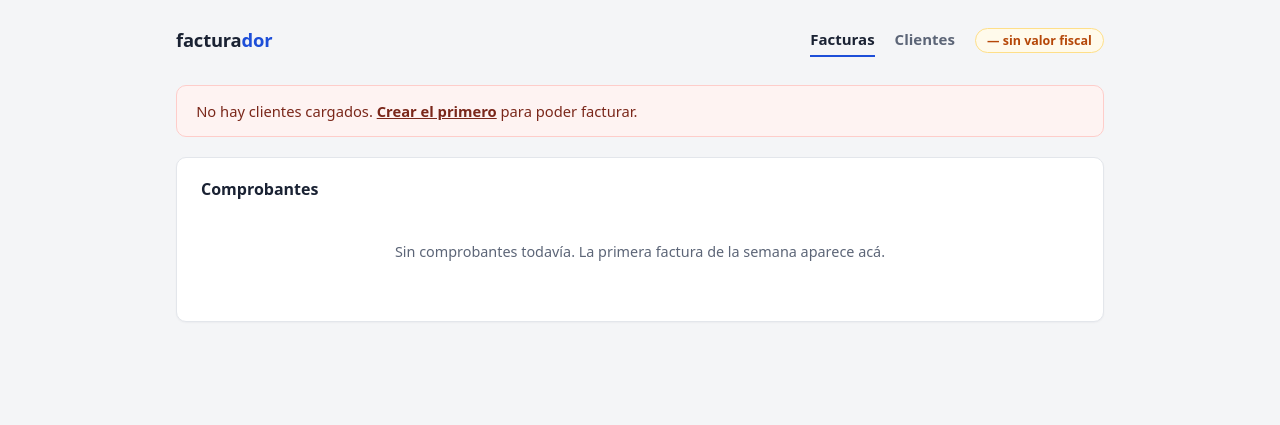
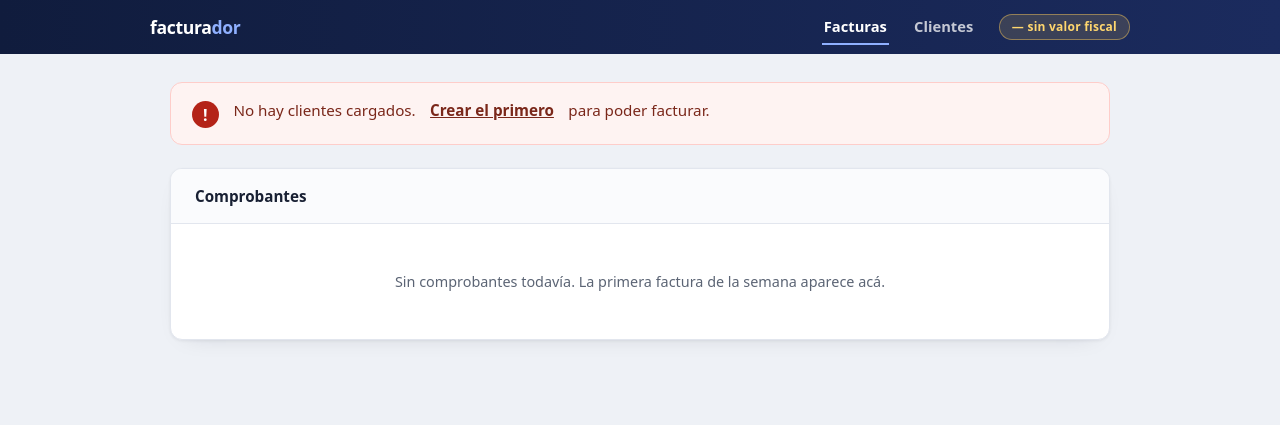
Before and after one commit to FacundoTripelhorn/facturadorE, a FastAPI app: page / in a window 1280 px wide. Shown: the top 425 px of the page. Run offline with FastAPI, Linux system fonts and the light colour scheme; parts of the project's set-up code (start-up, migrations or seed data) failed here and were passed over.

Commit message:
UI: identidad visual más marcada
Barra superior marino con marca y navegación activa, monto como campo
hero, headers de card con fondo propio, panel de resultado con ícono,
micro-labels en mayúsculas y tabla con scroll horizontal propio para
que la última columna nunca se recorte. 87 tests verdes.

Co-Authored-By: Claude Fable 5 <noreply@anthropic.com>
Claude-Session: https://claude.ai/code/session_017unGgFM4DvfGWFy7kfrmF8

```diff
--- a/facturador/web/templates/_resultado.html
+++ b/facturador/web/templates/_resultado.html
@@ -1,5 +1,6 @@
 {% if error %}
 <div class="panel error">
+  <div>
     <strong>No se pudo autorizar.</strong> {{ error }}
     {% if force_invoice_id %}
     <p>
@@ -10,15 +11,19 @@
     </p>
     {% endif %}
   </div>
+</div>
 {% elif factura and factura["status"] == AUTHORIZED %}
 <div class="panel ok">
+  <div>
     <span class="cae-grande num">Factura E {{ "%05d"|format(factura["punto_venta"]) }}-{{ "%08d"|format(factura["cbte_nro"]) }} autorizada</span><br>
     CAE <span class="num">{{ factura["cae"] }}</span>
     (vence {{ factura["cae_fch_vto"][6:] }}/{{ factura["cae_fch_vto"][4:6] }}/{{ factura["cae_fch_vto"][:4] }})
     — <a href="/invoices/{{ factura['id'] }}/pdf" target="_blank">Descargar PDF</a>
   </div>
+</div>
 {% elif factura %}
 <div class="panel error">
+  <div>
     <strong>{{ STATUS_LABELS[factura["status"]] }}.</strong>
     {{ factura["last_error"] or "" }}
     {% if factura["status"] in RETRYABLE %}
@@ -26,4 +31,5 @@
     mismo Id idempotente, sin riesgo de doble emisión.</p>
     {% endif %}
   </div>
+</div>
 {% endif %}
--- a/facturador/web/templates/base.html
+++ b/facturador/web/templates/base.html
@@ -7,93 +7,111 @@
 <script src="/static/htmx.min.js"></script>
 <style>
   :root {
-    --fondo: #f4f5f7;
+    --marino: #101c3d;
+    --marino-2: #1b2b5e;
+    --fondo: #eef1f6;
     --superficie: #ffffff;
-    --tinta: #1a2233;
-    --tinta-suave: #5c6577;
-    --borde: #e3e6eb;
-    --acento: #1d4ed8;
-    --acento-hover: #1e40af;
-    --ok: #15803d;
-    --ok-fondo: #ecfdf3;
+    --tinta: #182033;
+    --tinta-suave: #5b6474;
+    --borde: #e2e6ee;
+    --acento: #2452e0;
+    --acento-hover: #1c42b8;
+    --ok: #117a3d;
+    --ok-fondo: #e9f9f0;
     --error: #b42318;
     --error-fondo: #fef3f2;
     --aviso: #b54708;
-    --aviso-fondo: #fffaeb;
-    --radio: 10px;
-    --num: "ss01";
+    --aviso-fondo: #fff7e6;
+    --radio: 12px;
   }
   * { box-sizing: border-box; }
+  html, body { margin: 0; padding: 0; }
   body {
     font-family: system-ui, -apple-system, "Segoe UI", Roboto, sans-serif;
     background: var(--fondo); color: var(--tinta);
-    max-width: 960px; margin: 0 auto; padding: 1.5rem 1rem 4rem;
-    line-height: 1.45; font-size: 15px;
+    line-height: 1.5; font-size: 15px;
   }
-  .num { font-variant-numeric: tabular-nums; letter-spacing: .01em; }
+  .num { font-variant-numeric: tabular-nums; }
 
-  nav {
-    display: flex; gap: 1.25rem; align-items: center;
-    margin-bottom: 1.75rem;
+  /* ---- barra superior ---- */
+  header {
+    background: linear-gradient(90deg, var(--marino), var(--marino-2));
+    color: #fff; padding: 0 1.25rem;
   }
-  nav .titulo {
-    font-weight: 750; font-size: 1.15rem; margin-right: auto;
-    letter-spacing: -.01em;
+  header .adentro {
+    max-width: 980px; margin: 0 auto; display: flex; align-items: center;
+    gap: 1.5rem; height: 3.4rem;
   }
-  nav .titulo span { color: var(--acento); }
-  nav a { color: var(--tinta-suave); text-decoration: none; font-weight: 550;
-          padding: .3rem 0; border-bottom: 2px solid transparent; }
-  nav a:hover { color: var(--tinta); }
-  nav a[aria-current="page"] { color: var(--tinta); border-bottom-color: var(--acento); }
+  header .titulo {
+    font-weight: 800; font-size: 1.1rem; letter-spacing: -.02em;
+    margin-right: auto;
+  }
+  header .titulo span { color: #8fb0ff; }
+  header a {
+    color: rgba(255,255,255,.75); text-decoration: none; font-weight: 600;
+    font-size: .92rem; padding: .35rem .1rem; border-bottom: 2px solid transparent;
+  }
+  header a:hover { color: #fff; }
+  header a[aria-current="page"] { color: #fff; border-bottom-color: #8fb0ff; }
   .badge-env {
-    background: var(--aviso-fondo); color: var(--aviso);
-    border: 1px solid #fedf89; border-radius: 999px;
-    padding: .15rem .7rem; font-size: .78rem; font-weight: 600;
+    background: rgba(255, 205, 90, .15); color: #ffd76e;
+    border: 1px solid rgba(255, 205, 90, .45); border-radius: 999px;
+    padding: .18rem .75rem; font-size: .75rem; font-weight: 650;
+    letter-spacing: .02em;
   }
 
+  main { max-width: 980px; margin: 0 auto; padding: 1.75rem 1.25rem 4rem; }
+
+  /* ---- cards ---- */
   .card {
     background: var(--superficie); border: 1px solid var(--borde);
-    border-radius: var(--radio); padding: 1.25rem 1.5rem; margin-bottom: 1.25rem;
-    box-shadow: 0 1px 2px rgba(16, 24, 40, .04);
+    border-radius: var(--radio); margin-bottom: 1.4rem;
+    box-shadow: 0 1px 3px rgba(16, 24, 40, .06), 0 8px 24px -18px rgba(16, 24, 40, .25);
+    overflow: hidden;
   }
-  .card h2 {
-    margin: 0 0 1rem; font-size: 1rem; font-weight: 650;
-    display: flex; align-items: baseline; gap: .5rem;
+  .card > h2 {
+    margin: 0; padding: 1rem 1.5rem; font-size: .95rem; font-weight: 700;
+    border-bottom: 1px solid var(--borde); background: #fafbfd;
+    display: flex; align-items: baseline; gap: .6rem;
   }
-  .card h2 .sub { color: var(--tinta-suave); font-weight: 450; font-size: .9rem; }
+  .card > h2 .sub { color: var(--tinta-suave); font-weight: 450; font-size: .85rem; }
+  .card .cuerpo { padding: 1.25rem 1.5rem 1.5rem; }
 
-  label { display: block; margin: .8rem 0 .3rem; font-size: .82rem;
-          font-weight: 600; color: var(--tinta-suave); }
+  /* ---- formularios ---- */
+  label { display: block; margin: .9rem 0 .3rem; font-size: .78rem;
+          font-weight: 650; color: var(--tinta-suave); text-transform: uppercase;
+          letter-spacing: .04em; }
   input, select, textarea {
-    width: 100%; padding: .55rem .7rem; font: inherit; color: inherit;
-    border: 1px solid var(--borde); border-radius: 7px; background: #fff;
+    width: 100%; padding: .6rem .75rem; font: inherit; color: inherit;
+    border: 1px solid var(--borde); border-radius: 8px; background: #fff;
     transition: border-color .1s, box-shadow .1s;
   }
   input:focus, select:focus {
     outline: none; border-color: var(--acento);
-    box-shadow: 0 0 0 3px rgba(29, 78, 216, .12);
+    box-shadow: 0 0 0 3px rgba(36, 82, 224, .14);
   }
-  .fila { display: flex; gap: 1rem; flex-wrap: wrap; }
-  .fila > div { flex: 1; min-width: 180px; }
-  .check { display: flex; align-items: center; gap: .5rem; margin-top: 1rem;
-           font-size: .9rem; color: var(--tinta); font-weight: 450; }
+  #imp_total { font-size: 1.55rem; font-weight: 650; padding: .45rem .75rem; }
+  .fila { display: flex; gap: 1.1rem; flex-wrap: wrap; align-items: end; }
+  .fila > div { flex: 1; min-width: 190px; }
+  .check { display: flex; align-items: center; gap: .5rem; margin-top: 1.1rem;
+           font-size: .9rem; font-weight: 450; }
   .check input { width: auto; }
 
   button {
-    padding: .6rem 1.4rem; border: 0; border-radius: 7px; font: inherit;
-    font-weight: 600; background: var(--acento); color: #fff; cursor: pointer;
-    margin-top: 1.1rem; transition: background .1s;
+    padding: .65rem 1.6rem; border: 0; border-radius: 8px; font: inherit;
+    font-weight: 650; background: var(--acento); color: #fff; cursor: pointer;
+    margin-top: 1.2rem; box-shadow: 0 1px 2px rgba(16, 24, 40, .15);
+    transition: background .1s, transform .05s;
   }
   button:hover { background: var(--acento-hover); }
+  button:active { transform: translateY(1px); }
   button.secundario {
-    background: transparent; color: var(--tinta-suave);
-    border: 1px solid var(--borde); margin: 0; padding: .3rem .8rem;
-    font-size: .82rem; font-weight: 550;
+    background: #fff; color: var(--tinta-suave);
+    border: 1px solid var(--borde); margin: 0; padding: .3rem .85rem;
+    font-size: .82rem; font-weight: 600; box-shadow: none;
   }
-  button.secundario:hover { color: var(--tinta); border-color: var(--tinta-suave);
-                            background: transparent; }
+  button.secundario:hover { color: var(--tinta); border-color: #b8c0cf; background: #fff; }
 
-  /* Estado de envío (htmx): spinner y botón bloqueado mientras ARCA responde */
   .spinner { display: none; width: 1em; height: 1em; vertical-align: -.15em;
              border: 2px solid rgba(255,255,255,.4); border-top-color: #fff;
              border-radius: 50%; animation: girar .7s linear infinite; }
@@ -101,55 +119,75 @@
   .htmx-request button[type=submit] { opacity: .7; pointer-events: none; }
   @keyframes girar { to { transform: rotate(360deg); } }
 
-  table { width: 100%; border-collapse: collapse; font-size: .88rem; }
+  /* ---- tablas ---- */
+  .tabla-scroll { overflow-x: auto; }
+  table { width: 100%; border-collapse: collapse; font-size: .89rem; }
   th {
-    text-align: left; padding: .5rem .6rem; color: var(--tinta-suave);
-    font-size: .72rem; font-weight: 650; text-transform: uppercase;
-    letter-spacing: .05em; border-bottom: 1px solid var(--borde);
+    text-align: left; padding: .55rem .9rem; color: var(--tinta-suave);
+    font-size: .7rem; font-weight: 700; text-transform: uppercase;
+    letter-spacing: .06em; border-bottom: 1px solid var(--borde);
+    background: #fafbfd;
   }
-  td { padding: .55rem .6rem; border-bottom: 1px solid var(--borde); }
+  th:first-child, td:first-child { padding-left: 1.5rem; }
+  th:last-child, td:last-child { padding-right: 1.5rem; }
+  td { padding: .7rem .9rem; border-bottom: 1px solid var(--borde); }
   tbody tr:last-child td { border-bottom: 0; }
-  tbody tr:hover td { background: #fafbfc; }
+  tbody tr:hover td { background: #f7f9fc; }
   td.num, th.num { text-align: right; }
   td.num { white-space: nowrap; }
 
   .estado {
-    display: inline-flex; align-items: center; gap: .4rem;
-    border-radius: 999px; padding: .12rem .65rem; font-size: .78rem;
-    font-weight: 600; background: #f2f4f7; color: var(--tinta-suave);
+    display: inline-flex; align-items: center; gap: .45rem;
+    border-radius: 999px; padding: .16rem .7rem; font-size: .78rem;
+    font-weight: 650; background: #eef1f6; color: var(--tinta-suave);
     white-space: nowrap;
   }
-  .estado::before { content: ""; width: .45rem; height: .45rem;
+  .estado::before { content: ""; width: .48rem; height: .48rem;
                     border-radius: 50%; background: currentColor; }
   .estado.authorized { background: var(--ok-fondo); color: var(--ok); }
   .estado.rejected { background: var(--error-fondo); color: var(--error); }
   .estado.unknown { background: var(--aviso-fondo); color: var(--aviso); }
 
-  .panel { border-radius: var(--radio); padding: .9rem 1.2rem; margin-bottom: 1.25rem;
-           border: 1px solid; font-size: .92rem; }
-  .panel.ok { background: var(--ok-fondo); border-color: #a6f4c5; color: #054f31; }
+  /* ---- paneles de resultado ---- */
+  .panel { border-radius: var(--radio); padding: 1rem 1.3rem; margin-bottom: 1.4rem;
+           border: 1px solid; font-size: .95rem; display: flex; gap: .9rem;
+           align-items: flex-start; }
+  .panel::before {
+    font-size: 1rem; font-weight: 800; width: 1.7rem; height: 1.7rem;
+    border-radius: 50%; display: flex; align-items: center; justify-content: center;
+    flex-shrink: 0; margin-top: .1rem;
+  }
+  .panel.ok { background: var(--ok-fondo); border-color: #a9e8c3; color: #05502e; }
+  .panel.ok::before { content: "✓"; background: var(--ok); color: #fff; }
   .panel.error { background: var(--error-fondo); border-color: #fecdca; color: #7a271a; }
-  .panel .cae-grande { font-size: 1.05rem; font-weight: 700; }
-  .panel a { color: inherit; font-weight: 650; }
+  .panel.error::before { content: "!"; background: var(--error); color: #fff; }
+  .panel .cae-grande { font-size: 1.1rem; font-weight: 750; }
+  .panel a { color: inherit; font-weight: 700; }
+  .panel p { margin: .4rem 0 0; }
 
-  .nota { color: var(--tinta-suave); font-size: .82rem; margin-top: .8rem; }
-  .vacio { color: var(--tinta-suave); text-align: center; padding: 1.5rem 0;
+  .nota { color: var(--tinta-suave); font-size: .82rem; margin-top: .9rem; }
+  .vacio { color: var(--tinta-suave); text-align: center; padding: 2rem 0;
            font-size: .9rem; }
-  a { color: var(--acento); }
+  a { color: var(--acento); font-weight: 550; }
   @media (max-width: 640px) {
-    body { padding-top: 1rem; }
-    .card { padding: 1rem; }
+    main { padding-top: 1rem; }
+    .card .cuerpo { padding: 1rem; }
+    th, td { padding-left: 1rem; padding-right: 1rem; }
     .oculta-movil { display: none; }
   }
 </style>
 </head>
 <body>
-<nav>
-  <span class="titulo">factura<span>dor</span></span>
-  <a href="/" {% if request.url.path == "/" %}aria-current="page"{% endif %}>Facturas</a>
-  <a href="/clientes" {% if request.url.path == "/clientes" %}aria-current="page"{% endif %}>Clientes</a>
-  {% if env != "prod" %}<span class="badge-env">{{ env }} — sin valor fiscal</span>{% endif %}
-</nav>
+<header>
+  <div class="adentro">
+    <span class="titulo">factura<span>dor</span></span>
+    <a href="/" {% if request.url.path == "/" %}aria-current="page"{% endif %}>Facturas</a>
+    <a href="/clientes" {% if request.url.path == "/clientes" %}aria-current="page"{% endif %}>Clientes</a>
+    {% if env != "prod" %}<span class="badge-env">{{ env }} — sin valor fiscal</span>{% endif %}
+  </div>
+</header>
+<main>
 {% block content %}{% endblock %}
+</main>
 </body>
 </html>
--- a/facturador/web/templates/clients.html
+++ b/facturador/web/templates/clients.html
@@ -5,6 +5,7 @@
 
 <section class="card">
   <h2>{% if editando %}Editar cliente{% else %}Nuevo cliente{% endif %}</h2>
+  <div class="cuerpo">
   <form method="post" action="/ui/clientes">
     {% if editando %}<input type="hidden" name="client_id" value="{{ editando['id'] }}">{% endif %}
     <div class="fila">
@@ -87,6 +88,7 @@
     <button type="submit">Guardar</button>
     {% if editando %}<a href="/clientes" style="margin-left:1rem">Cancelar</a>{% endif %}
   </form>
+  </div>
 </section>
 
 <section class="card">
--- a/facturador/web/templates/home.html
+++ b/facturador/web/templates/home.html
@@ -13,6 +13,7 @@
   <h2>Nueva Factura E
     {% if default %}<span class="sub">{{ default["razon_social"] }}</span>{% endif %}
   </h2>
+  <div class="cuerpo">
   <form hx-post="/ui/facturas" hx-target="#resultado" hx-swap="innerHTML">
     <div class="fila">
       <div>
@@ -48,13 +49,14 @@
     </p>
     <button type="submit"><span class="spinner"></span> Emitir y autorizar</button>
   </form>
+  </div>
 </section>
 
 {% endif %}
 
 <section class="card">
   <h2>Comprobantes</h2>
-  <div id="listado" hx-get="/ui/listado" hx-trigger="facturas-changed from:body">
+  <div id="listado" class="tabla-scroll" hx-get="/ui/listado" hx-trigger="facturas-changed from:body">
     {% include "_listado.html" %}
   </div>
 </section>
```
Lines whose indentation alone changed are shown as unchanged.
